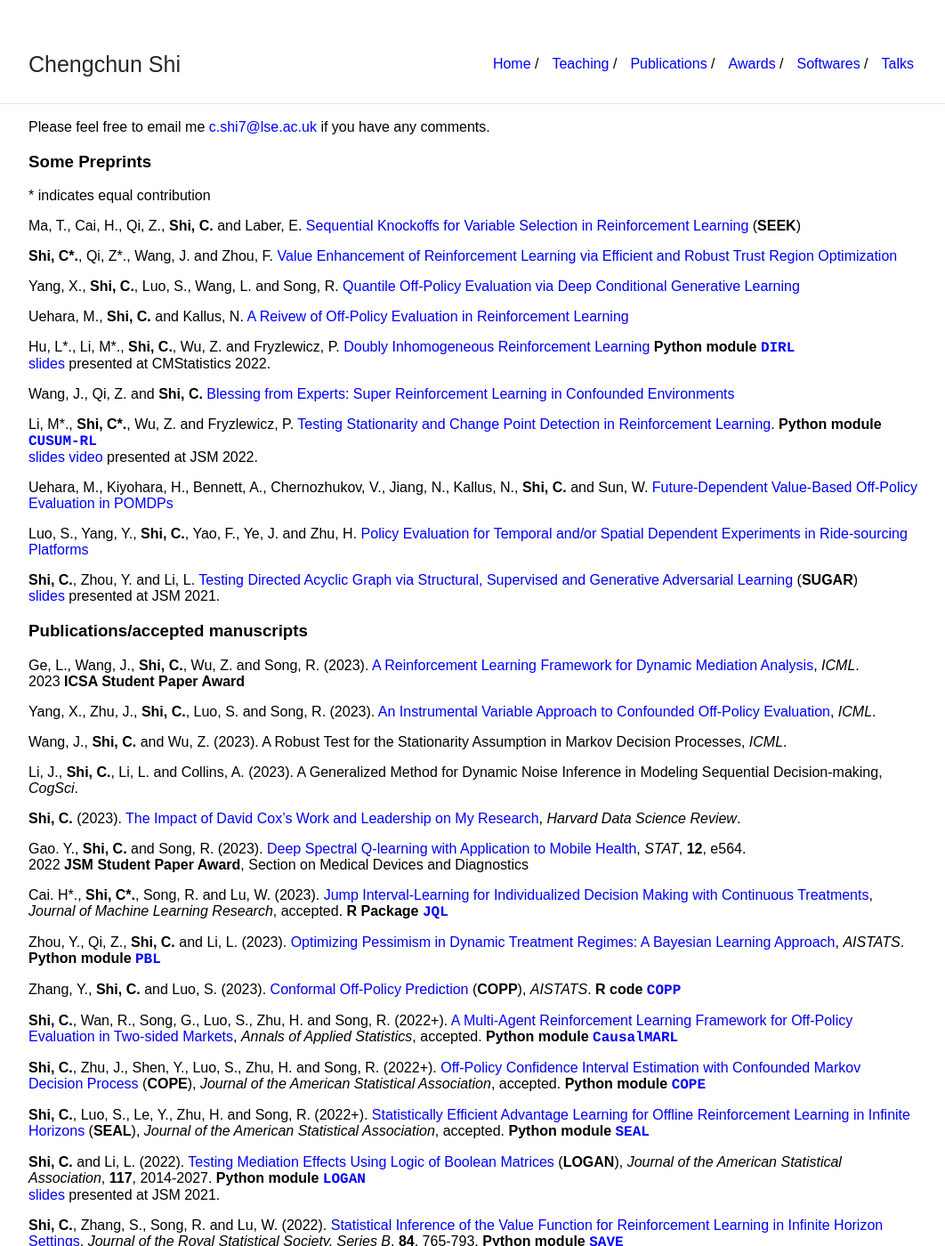
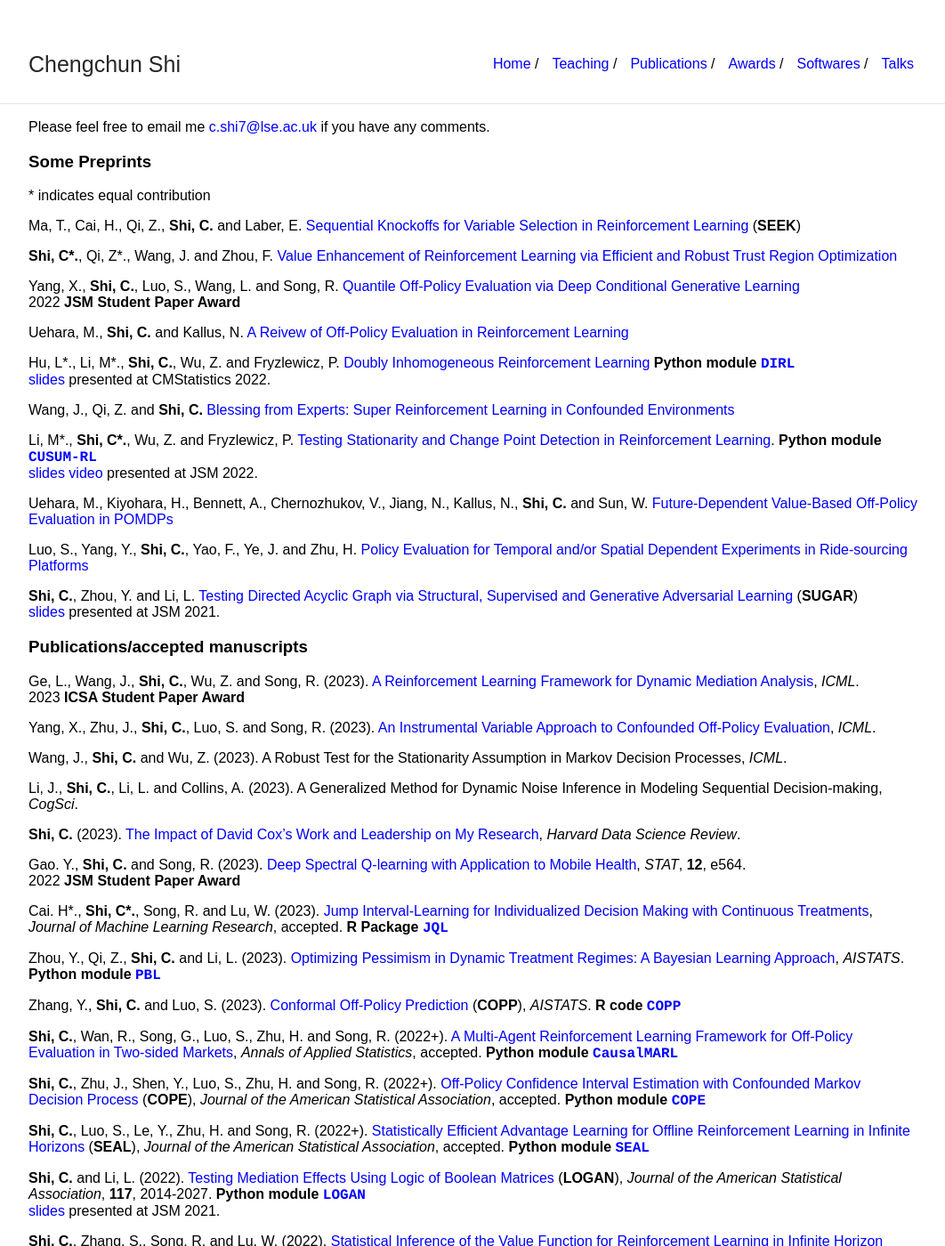
Before and after one commit to callmespring/callmespring.github.io, a Jekyll site: the page built from publication.md, in a window 1280 px wide and 1400 px high. Shown: the whole window at 89% size, without its empty margins (108-1170 px from the left). Built offline with Jekyll 4.4.1, drawn with Linux system fonts in a browser that asks for light colours.

Commit message:
Update publication.md

```diff
--- a/publication.md
+++ b/publication.md
@@ -19,7 +19,7 @@ Learning via Efficient and Robust Trust
 Region Optimization](https://arxiv.org/pdf/2301.02220.pdf)
 
 Yang, X., **Shi, C.**, Luo, S., Wang, L. and Song, R. [Quantile Off-Policy Evaluation via Deep Conditional Generative Learning
-](https://arxiv.org/abs/2212.14466)
+](https://arxiv.org/abs/2212.14466) <br/>2022 **JSM Student Paper Award**
 
 Uehara, M., **Shi, C.** and Kallus, N. [A Reivew of Off-Policy Evaluation in Reinforcement Learning](https://arxiv.org/pdf/2212.06355.pdf)
 
@@ -52,7 +52,7 @@ Decision-making, _CogSci_.
 
 **Shi, C.** (2023). [The Impact of David Cox’s Work and Leadership on My Research](https://hdsr.mitpress.mit.edu/pub/qj4z4dj0/release/1?readingCollection=d6860ef9), _Harvard Data Science Review_.
 
-Gao. Y., **Shi, C.** and Song, R. (2023). [Deep Spectral Q-learning with Application to Mobile Health](https://onlinelibrary.wiley.com/doi/full/10.1002/sta4.564), _STAT_, **12**, e564. <br/>2022 **JSM Student Paper Award**, Section on Medical Devices and Diagnostics
+Gao. Y., **Shi, C.** and Song, R. (2023). [Deep Spectral Q-learning with Application to Mobile Health](https://onlinelibrary.wiley.com/doi/full/10.1002/sta4.564), _STAT_, **12**, e564. <br/>2022 **JSM Student Paper Award**
 
 Cai. H\*., **Shi, C\*.**, Song, R. and Lu, W. (2023). [Jump Interval-Learning for Individualized Decision Making with Continuous Treatments](https://arxiv.org/pdf/2111.08885.pdf), _Journal of Machine Learning Research_, accepted. **R Package** [<span style="font-family:courier;">**JQL**</span>](https://cran.r-project.org/web/packages/JQL/index.html)
 
```
